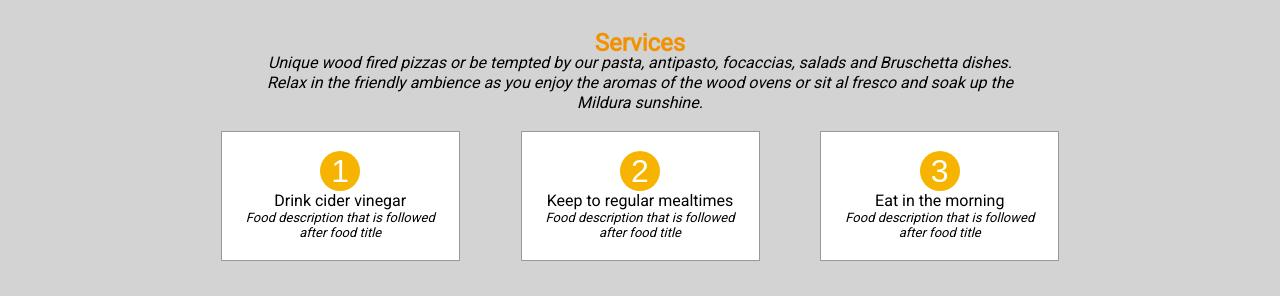
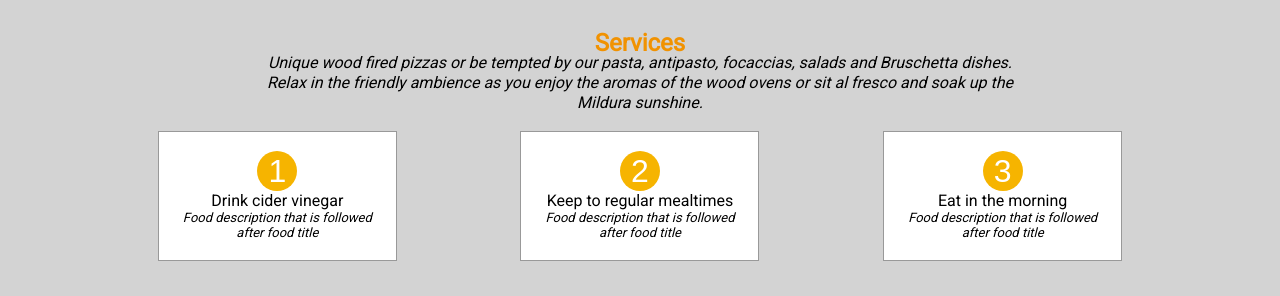
Before and after one commit to milkaotieno/Letuce-Eat, a plain HTML site: page index.html in a window 1280 px wide. Shown: the part 502-798 px from the top of the page. Drawn offline with Linux system fonts and the light colour scheme; grey boxes are pictures that could not be loaded.

Commit message:
functionalities confirmed

```diff
--- a/index.css
+++ b/index.css
@@ -127,10 +127,10 @@ li {
 }
 
 .serviceboxes {
-    width: 75%;
-    margin: 0 auto;
+    width: 85%;
+    margin: auto;
     display: flex;
-    justify-content: space-evenly;
+    justify-content: space-around;
 
 }
 
```
